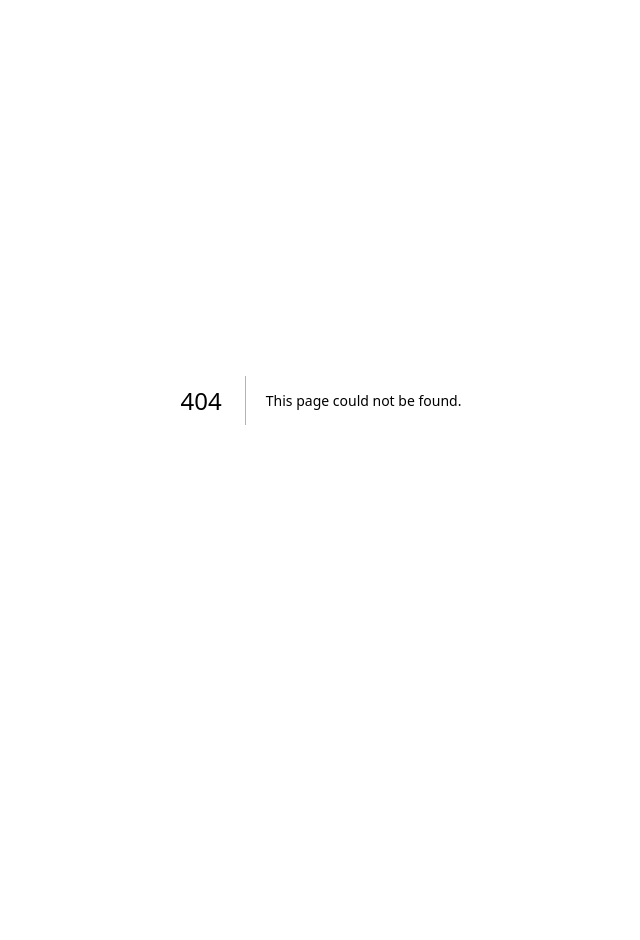
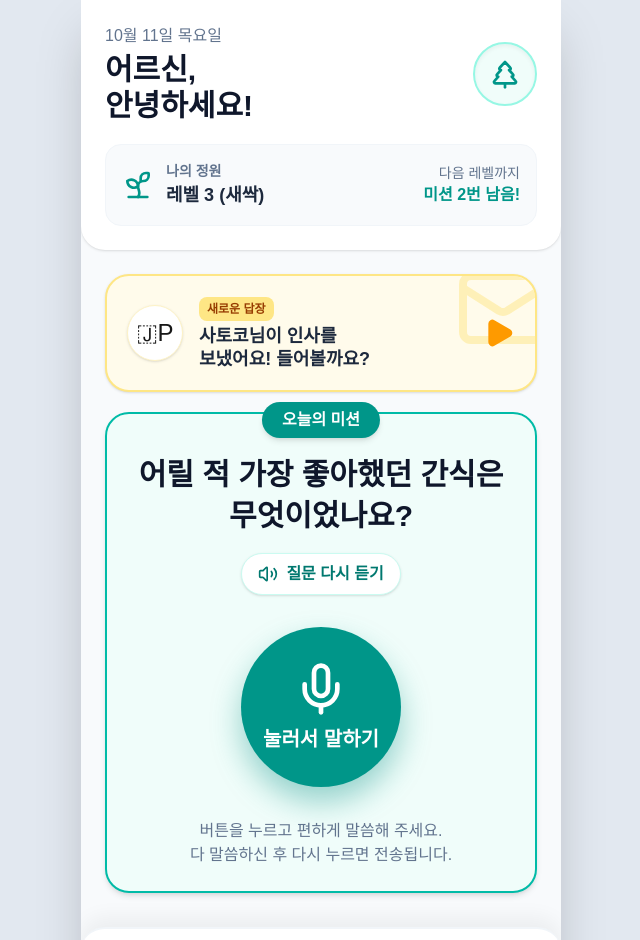
Before and after one commit to SeungTaeGit/CareCircle-Front, a Next.js app: page /senior in a window 1280 px wide. Before the commit this address had no page. Shown: the top 940 px of the page, without its empty margins (319-959 px from the left). Before the commit the page ends 800 px from the top, so only its background shows below. Built offline with nearby package versions, Linux system fonts and the light colour scheme.

Commit message:
feat: 어르신 미션 음성 녹음(모의) 및 제출 API 연동

```diff
--- /dev/null
+++ b/app/senior/page.tsx
@@ -0,0 +1,215 @@
+'use client';
+
+import React, { useState, useEffect } from 'react';
+import { Mic, Square, Play, TreePine, Image as ImageIcon, Home, Mail, Volume2, Sprout } from 'lucide-react';
+import Link from 'next/link';
+
+// 백엔드 DTO 구조에 맞춘 타입 정의
+interface SeniorProfile {
+  id: number;
+  name: string;
+  country: string;
+  language: string;
+  matchStatus: string;
+  hobbies: string;
+}
+
+export default function SeniorMainPage() {
+  const [isRecording, setIsRecording] = useState(false);
+  const [showReward, setShowReward] = useState(false);
+  const [profile, setProfile] = useState<SeniorProfile | null>(null);
+
+  // 녹음 시간을 계산하기 위한 상태 추가
+  const [recordStartTime, setRecordStartTime] = useState<number | null>(null);
+
+  // 내 정보(프로필) 가져오기
+  useEffect(() => {
+    const fetchProfile = async () => {
+      try {
+        const token = localStorage.getItem('accessToken');
+        if (!token) return;
+
+        const response = await fetch('http://localhost:8080/api/seniors/me', {
+          method: 'GET',
+          headers: {
+            'Authorization': `Bearer ${token}`,
+            'Content-Type': 'application/json'
+          }
+        });
+
+        if (response.ok) {
+          const data = await response.json();
+          setProfile(data);
+        }
+      } catch (error) {
+        console.error("서버 통신 에러:", error);
+      }
+    };
+    fetchProfile();
+  }, []);
+
+  const todayMission = "어릴 적 가장 좋아했던 간식은 무엇이었나요?";
+
+  // 마이크 버튼 클릭 로직 (미션 제출 API 연동)
+  const toggleRecording = async () => {
+    if (!isRecording) {
+      // 1. 녹음 시작
+      setIsRecording(true);
+      setRecordStartTime(Date.now()); // 현재 시간을 밀리초 단위로 기록
+    } else {
+      // 2. 녹음 종료
+      setIsRecording(false);
+
+      // 녹음 진행 시간 계산 (초 단위)
+      const playTimeSeconds = recordStartTime
+        ? Math.floor((Date.now() - recordStartTime) / 1000)
+        : 0;
+
+      try {
+        const token = localStorage.getItem('accessToken');
+
+        // 백엔드로 미션 활동 기록 전송 (POST /api/activities)
+        const response = await fetch('http://localhost:8080/api/activities', {
+          method: 'POST',
+          headers: {
+            'Authorization': `Bearer ${token}`,
+            'Content-Type': 'application/json'
+          },
+          body: JSON.stringify({
+            activityType: "VOICE_MISSION",
+            score: 10,
+            playTimeSeconds: playTimeSeconds
+          })
+        });
+
+        if (response.ok) {
+          // 백엔드 저장이 성공하면 리워드 애니메이션 띄우기
+          setShowReward(true);
+          setTimeout(() => setShowReward(false), 3000);
+        } else {
+          alert('미션 전송에 실패했습니다. 다시 시도해주세요.');
+        }
+      } catch (error) {
+        console.error("활동 기록 저장 에러:", error);
+        alert('서버와 연결할 수 없습니다.');
+      }
+    }
+  };
+
+  return (
+    <div className="bg-slate-200 min-h-screen flex justify-center selection:bg-teal-200">
+      <div className="bg-slate-50 w-full max-w-[480px] min-h-screen shadow-2xl relative flex flex-col pb-24 overflow-hidden">
+
+        {showReward && (
+          <div className="absolute inset-0 z-50 flex items-center justify-center bg-black/40 backdrop-blur-sm animate-in fade-in duration-300">
+            <div className="bg-white p-8 rounded-3xl text-center transform animate-in zoom-in-50 duration-500">
+              <div className="text-6xl mb-4 animate-bounce">🌱</div>
+              <h2 className="text-2xl font-bold text-slate-800 mb-2">참 잘하셨어요!</h2>
+              <p className="text-teal-600 font-bold">씨앗 1개를 얻었습니다</p>
+            </div>
+          </div>
+        )}
+
+        <header className="p-6 bg-white rounded-b-3xl shadow-sm z-10">
+          <div className="flex justify-between items-center mb-5">
+            <div>
+              <p className="text-slate-500 font-medium">10월 11일 목요일</p>
+              <h1 className="text-3xl font-bold text-slate-900 mt-1">{profile?.name || '어르신'},<br/>안녕하세요!</h1>
+            </div>
+            <div className="w-16 h-16 bg-teal-50 rounded-full flex items-center justify-center shadow-inner border-2 border-teal-200">
+              <TreePine className="w-8 h-8 text-teal-600" />
+            </div>
+          </div>
+
+          <div className="bg-slate-50 rounded-2xl p-4 border border-slate-100 flex items-center justify-between">
+            <div className="flex items-center gap-3">
+              <Sprout className="w-8 h-8 text-teal-600" />
+              <div>
+                <p className="text-sm text-slate-500 font-bold">나의 정원</p>
+                <p className="text-lg font-bold text-slate-800">레벨 3 (새싹)</p>
+              </div>
+            </div>
+            <div className="text-right">
+              <p className="text-sm text-slate-500">다음 레벨까지</p>
+              <p className="text-teal-600 font-bold">미션 2번 남음!</p>
+            </div>
+          </div>
+        </header>
+
+        <main className="flex-grow p-6 flex flex-col gap-5">
+          <button className="w-full bg-amber-50 rounded-3xl p-5 border-2 border-amber-200 cursor-pointer hover:bg-amber-100 transition-colors shadow-sm flex items-center gap-4 relative overflow-hidden text-left group">
+            <Mail className="absolute -right-4 -top-4 w-24 h-24 text-amber-200 opacity-50 group-hover:scale-110 transition-transform duration-500" />
+            <div className="w-14 h-14 bg-white rounded-full flex flex-col items-center justify-center text-2xl flex-shrink-0 z-10 shadow-sm border border-amber-100">
+              🇯P
+            </div>
+            <div className="z-10 flex-1">
+              <span className="inline-block px-2 py-1 bg-amber-200 text-amber-800 text-xs font-bold rounded-lg mb-1">새로운 답장</span>
+              <h2 className="text-lg font-bold text-slate-800 leading-tight">사토코님이 인사를<br/>보냈어요! 들어볼까요?</h2>
+            </div>
+            <Play className="w-8 h-8 text-amber-500 z-10 fill-amber-500" />
+          </button>
+
+          <div className="bg-teal-50 rounded-3xl p-6 border-2 border-teal-500 shadow-md flex-grow flex flex-col justify-center items-center text-center relative">
+            <span className="absolute -top-3 left-1/2 transform -translate-x-1/2 bg-teal-600 text-white px-5 py-1.5 rounded-full font-bold shadow-md">
+              오늘의 미션
+            </span>
+
+            <div className="mt-4 mb-8 w-full">
+              <h2 className="text-2xl sm:text-3xl font-bold text-slate-900 leading-snug break-keep">
+                {todayMission}
+              </h2>
+              <button className="mt-4 text-teal-700 font-bold text-base flex items-center justify-center gap-2 mx-auto bg-white px-4 py-2 rounded-full shadow-sm border border-teal-100 active:bg-teal-50">
+                <Volume2 className="w-5 h-5" /> 질문 다시 듣기
+              </button>
+            </div>
+
+            <button
+              onClick={toggleRecording}
+              className={`relative flex flex-col items-center justify-center w-40 h-40 rounded-full text-white transition-all duration-300 transform active:scale-95 ${
+                isRecording
+                  ? 'bg-red-500 shadow-[0_0_40px_rgba(239,68,68,0.6)]'
+                  : 'bg-teal-600 shadow-[0_15px_30px_rgba(13,148,136,0.4)] hover:bg-teal-700'
+              }`}
+            >
+              {isRecording && (
+                <div className="absolute inset-0 rounded-full border-4 border-red-400 animate-ping opacity-75"></div>
+              )}
+
+              {isRecording ? (
+                <>
+                  <Square className="w-12 h-12 mb-2 fill-white" />
+                  <span className="font-bold text-xl animate-pulse">녹음 중...</span>
+                </>
+              ) : (
+                <>
+                  <Mic className="w-14 h-14 mb-2" />
+                  <span className="font-bold text-xl">눌러서 말하기</span>
+                </>
+              )}
+            </button>
+
+            <p className="mt-8 text-slate-500 font-medium text-sm sm:text-base break-keep">
+              버튼을 누르고 편하게 말씀해 주세요.<br/>다 말씀하신 후 다시 누르면 전송됩니다.
+            </p>
+          </div>
+        </main>
+
+        <nav className="absolute bottom-0 w-full bg-white border-t-2 border-slate-100 flex justify-around items-center pb-6 pt-3 px-2 shadow-[0_-10px_20px_rgba(0,0,0,0.05)] rounded-t-3xl z-50">
+          <Link href="/senior" className="flex flex-col items-center justify-center w-1/3 text-teal-600">
+            <Home className="w-7 h-7 mb-1" />
+            <span className="font-bold text-xs">홈</span>
+          </Link>
+          <button className="flex flex-col items-center justify-center w-1/3 text-slate-400 hover:text-slate-600 transition-colors relative">
+            <TreePine className="w-7 h-7 mb-1" />
+            <span className="absolute top-0 right-7 w-2.5 h-2.5 bg-red-500 rounded-full border-2 border-white"></span>
+            <span className="font-bold text-xs">함께정원</span>
+          </button>
+          <button className="flex flex-col items-center justify-center w-1/3 text-slate-400 hover:text-slate-600 transition-colors">
+            <ImageIcon className="w-7 h-7 mb-1" />
+            <span className="font-bold text-xs">사진첩</span>
+          </button>
+        </nav>
+      </div>
+    </div>
+  );
+}
```
